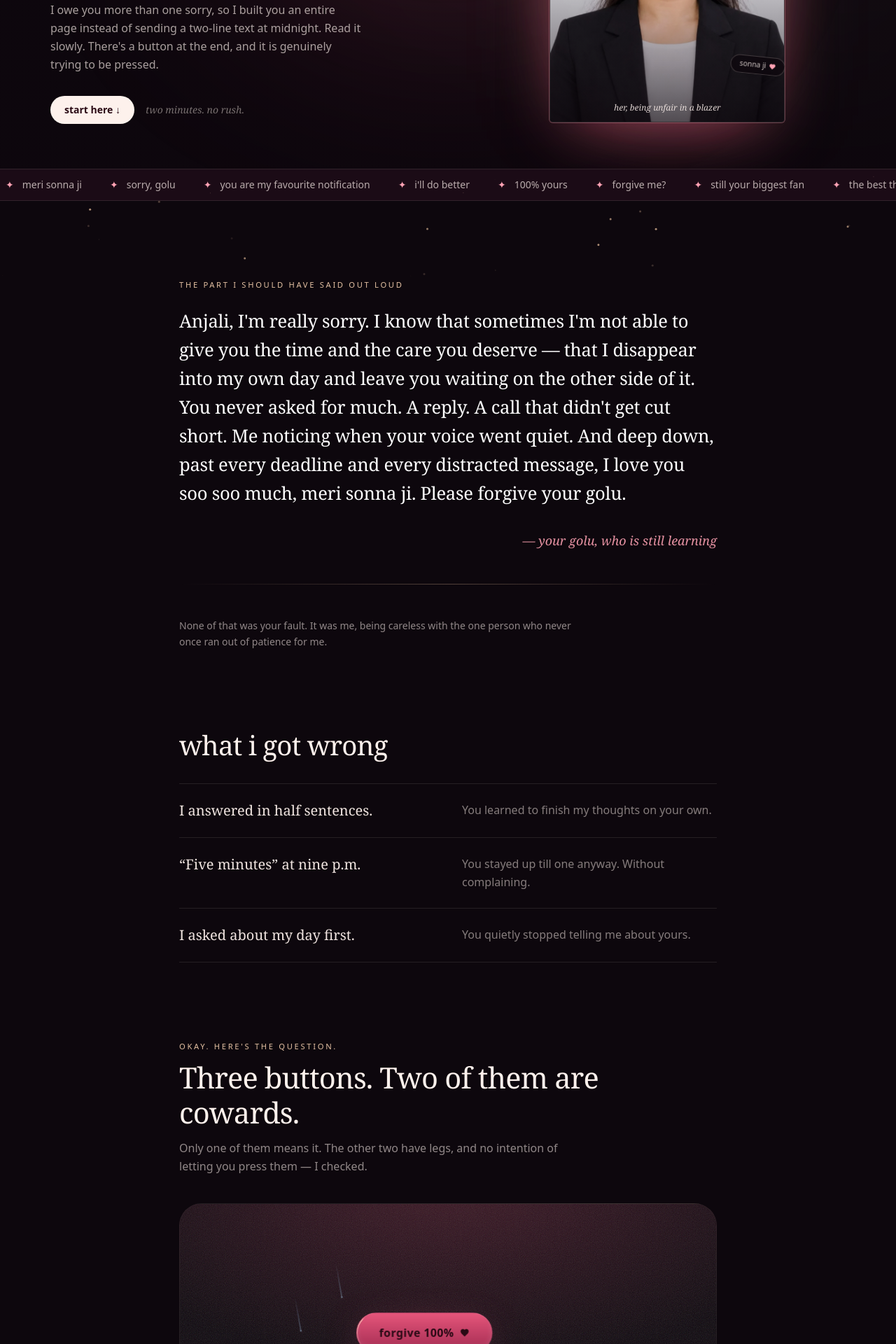
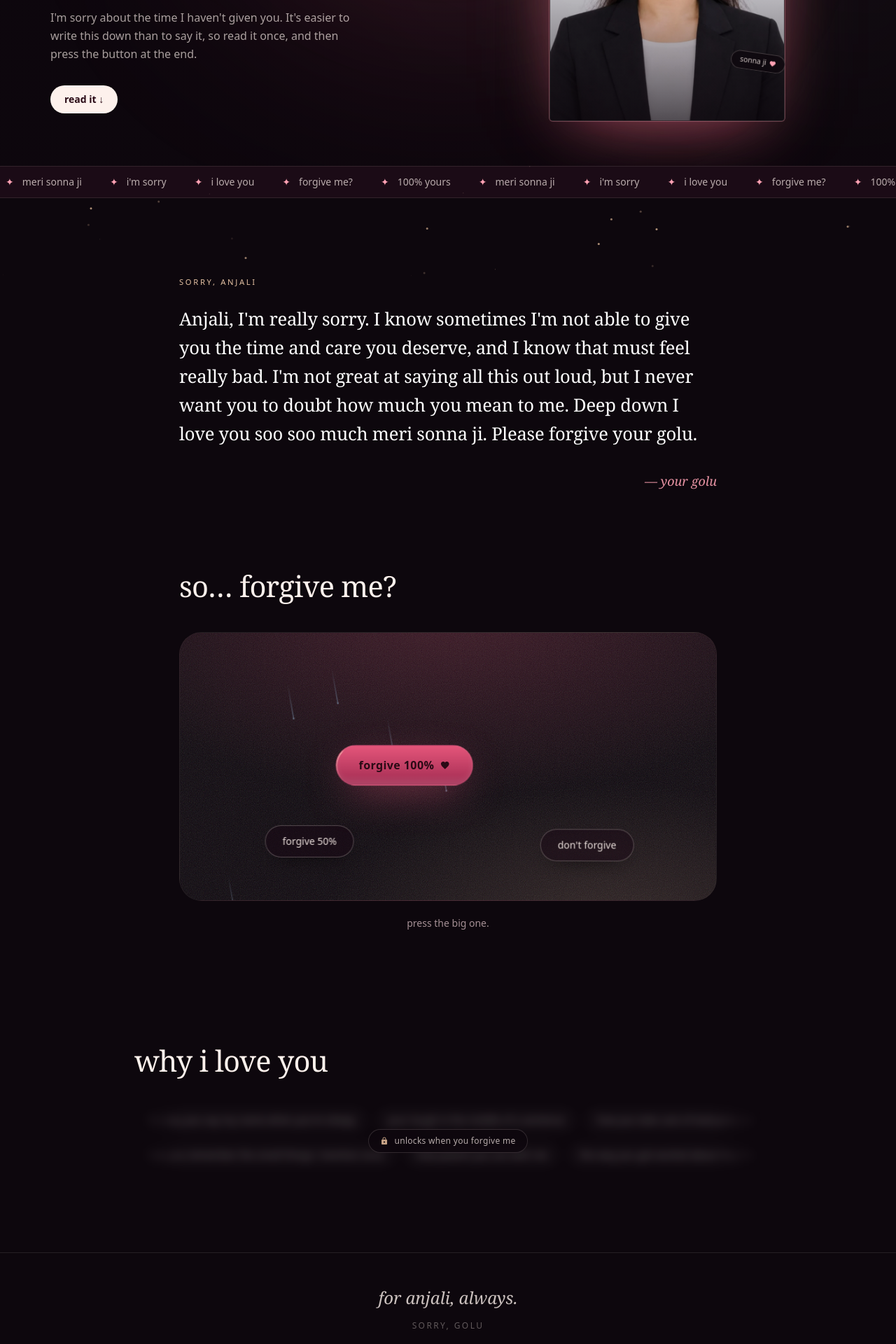
Before and after one commit to ayushshukla7777/sorry-anjali, a React (Vite) app: page / in a window 1280 px wide. Shown: the part 400-2320 px from the top of the page at 70% size. Built offline with nearby package versions, Linux system fonts and the light colour scheme.

Commit message:
trim the extra copy: drop promises and wrongs, plainer letter, cleaner header

```diff
--- a/src/App.jsx
+++ b/src/App.jsx
@@ -15,60 +15,24 @@ import { TextGenerateEffect } from "@/components/ui/text-generate-effect"
 
 const STRIP = [
   "meri sonna ji",
-  "sorry, golu",
-  "you are my favourite notification",
-  "i'll do better",
+  "i'm sorry",
+  "i love you",
+  "forgive me?",
   "100% yours",
-  "forgive me?",
-  "still your biggest fan",
-  "the best thing in my phone",
-]
-
-const WRONGS = [
-  {
-    did: "I answered in half sentences.",
-    got: "You learned to finish my thoughts on your own.",
-  },
-  {
-    did: "“Five minutes” at nine p.m.",
-    got: "You stayed up till one anyway. Without complaining.",
-  },
-  {
-    did: "I asked about my day first.",
-    got: "You quietly stopped telling me about yours.",
-  },
 ]
 
 const LETTER =
-  "Anjali, I'm really sorry. I know that sometimes I'm not able to give you the time and the care you deserve — that I disappear into my own day and leave you waiting on the other side of it. You never asked for much. A reply. A call that didn't get cut short. Me noticing when your voice went quiet. And deep down, past every deadline and every distracted message, I love you soo soo much, meri sonna ji. Please forgive your golu."
-
-const PROMISES = [
-  "Your call comes before the next commit.",
-  "No phone after eleven. You get the last hour of my day, not the leftovers.",
-  "Sunday is yours. Not “mostly” — yours.",
-  "I ask about your day before I talk about mine.",
-  "I say thank you for the small things, out loud, every single time.",
-  "When I'm overwhelmed I tell you. I don't go quiet on you.",
-  "I remember the things you mention once, in passing.",
-  "I show up on time, or I tell you why before you have to ask.",
-  "Your bad days get my full attention, not my “we'll talk tomorrow”.",
-  "I apologise properly — no “but”, no defending, no score-keeping.",
-  "I brag about you to people who have never met you.",
-  "I choose you again on the boring days. Especially the boring days.",
-]
+  "Anjali, I'm really sorry. I know sometimes I'm not able to give you the time and care you deserve, and I know that must feel really bad. I'm not great at saying all this out loud, but I never want you to doubt how much you mean to me. Deep down I love you soo soo much meri sonna ji. Please forgive your golu."
 
 const REASONS = [
   "the way you say my name when you're sleepy",
-  "your laugh arriving in the middle of a sentence",
-  "how you carry everyone and forget to sit down",
-  "your terrible, perfect puns",
-  "the way you fight for the small things",
-  "how you remember what I said once, in passing",
-  "your handwriting on the note stuck to the fridge",
-  "the little noise you make when the tea is good",
-  "how brave you are and how little you ask for",
-  "your patience with a boy who is still learning",
-  "the fact that you're reading this at all",
+  "your laugh in the middle of a sentence",
+  "how you take care of everyone and forget yourself",
+  "your terrible puns",
+  "how you remember the small things i mention once",
+  "how patient you are with me",
+  "the way you get excited about tiny things",
+  "your voice when you're telling me about your day",
 ]
 
 function Gate({ open, children, label }) {
@@ -196,7 +160,7 @@ export default function App() {
         <Particles className="absolute inset-0" quantity={70} size={0.5} color="#f4c9a4" ease={70} />
       </div>
 
-      <header className="fixed inset-x-0 top-0 z-50">
+      <header className="fixed inset-x-0 top-0 z-50 border-b border-cream/[0.07] bg-night/80 backdrop-blur-xl">
         <div className="shell flex items-center justify-between py-4">
           <span className="hand text-lg text-cream/65">for anjali</span>
           <div className="flex items-center gap-2.5 rounded-full border border-cream/10 bg-night/55 px-3.5 py-1.5 backdrop-blur-md">
@@ -222,7 +186,7 @@ export default function App() {
           <div className="grid items-center gap-10 lg:grid-cols-[1.05fr_0.95fr] lg:gap-16">
             <div>
               <BlurFade delay={0.05} direction="up">
-                <p className="eyebrow">a small apology · built at 1 a.m. · for anjali</p>
+                <p className="eyebrow">for anjali</p>
               </BlurFade>
 
               <BlurFade delay={0.15} direction="up">
@@ -246,9 +210,8 @@ export default function App() {
 
               <BlurFade delay={0.3} direction="up">
                 <p className="mt-6 max-w-md text-[0.95rem] leading-relaxed text-cream/65 sm:text-base">
-                  I owe you more than one sorry, so I built you an entire page instead of sending
-                  a two-line text at midnight. Read it slowly. There's a button at the end, and it
-                  is genuinely trying to be pressed.
+                  I'm sorry about the time I haven't given you. It's easier to write this down
+                  than to say it, so read it once, and then press the button at the end.
                 </p>
               </BlurFade>
 
@@ -258,9 +221,8 @@ export default function App() {
                     href="#letter"
                     className="rounded-full bg-cream px-5 py-2.5 text-sm font-semibold text-[#2a0a15] transition-transform hover:-translate-y-0.5"
                   >
-                    start here ↓
+                    read it ↓
                   </a>
-                  <span className="hand text-sm text-cream/45">two minutes. no rush.</span>
                 </div>
               </BlurFade>
             </div>
@@ -277,9 +239,6 @@ export default function App() {
                     className="block w-full object-cover"
                   />
                   <div className="absolute inset-0 bg-gradient-to-t from-night/70 via-transparent to-transparent" />
-                  <p className="hand absolute inset-x-0 bottom-3 text-center text-xs text-cream/85">
-                    her, being unfair in a blazer
-                  </p>
                 </div>
                 <div className="animate-hover-heart absolute -top-2 -left-3 -rotate-6 rounded-full bg-rose px-3 py-1 text-[0.65rem] font-semibold text-[#3a0d1c] shadow-lg sm:-left-6">
                   my favourite person
@@ -311,7 +270,7 @@ export default function App() {
         <div className="shell">
           <div className="mx-auto max-w-3xl">
             <BlurFade inView direction="up">
-              <p className="eyebrow">the part i should have said out loud</p>
+              <p className="eyebrow">sorry, anjali</p>
             </BlurFade>
 
             <BlurFade inView delay={0.08} direction="up">
@@ -325,44 +284,9 @@ export default function App() {
             </BlurFade>
 
             <BlurFade inView delay={0.2} direction="up">
-              <p className="hand mt-8 text-right text-lg text-rose/90">
-                — your golu, who is still learning
-              </p>
+              <p className="hand mt-8 text-right text-lg text-rose/90">— your golu</p>
             </BlurFade>
 
-            <div className="hairline my-12" />
-
-            <BlurFade inView direction="up">
-              <p className="max-w-xl text-sm leading-relaxed text-cream/55">
-                None of that was your fault. It was me, being careless with the one person who
-                never once ran out of patience for me.
-              </p>
-            </BlurFade>
-          </div>
-        </div>
-      </section>
-
-      {/* ───────────────────────── what i got wrong ───────────────────────── */}
-      <section className="relative z-10 pb-20 sm:pb-28">
-        <div className="shell">
-          <div className="mx-auto max-w-3xl">
-            <BlurFade inView direction="up">
-              <h2 className="text-3xl sm:text-[2.4rem]">what i got wrong</h2>
-            </BlurFade>
-            <ul className="mt-8 border-y border-cream/10">
-              {WRONGS.map((w, i) => (
-                <li key={w.did} className="border-b border-cream/10 last:border-b-0">
-                  <BlurFade inView delay={i * 0.08} direction="up">
-                    <div className="grid gap-1 py-6 sm:grid-cols-2 sm:gap-10">
-                      <p className="font-display text-lg text-cream/95 sm:text-xl">{w.did}</p>
-                      <p className="text-sm leading-relaxed text-cream/50 sm:text-base">
-                        {w.got}
-                      </p>
-                    </div>
-                  </BlurFade>
-                </li>
-              ))}
-            </ul>
           </div>
         </div>
       </section>
@@ -372,14 +296,7 @@ export default function App() {
         <div className="shell">
           <div className="mx-auto max-w-3xl">
             <BlurFade inView direction="up">
-              <p className="eyebrow">okay. here's the question.</p>
-              <h2 className="mt-3 text-3xl sm:text-[2.6rem]">
-                Three buttons. Two of them are cowards.
-              </h2>
-              <p className="mt-3 max-w-xl text-sm leading-relaxed text-cream/55 sm:text-base">
-                Only one of them means it. The other two have legs, and no intention of letting
-                you press them — I checked.
-              </p>
+              <h2 className="text-3xl sm:text-[2.6rem]">so… forgive me?</h2>
             </BlurFade>
 
             <div className="mt-10">
@@ -388,7 +305,7 @@ export default function App() {
                   <Heart className="mx-auto size-9 text-rose" />
                   <h3 className="mt-3 text-2xl">you already forgave me</h3>
                   <p className="mx-auto mt-2 max-w-sm text-sm text-cream/60">
-                    Thank you again, sonna ji. The menu is still here if you want it.
+                    Thank you, sonna ji.
                   </p>
                   <button
                     type="button"
@@ -403,38 +320,6 @@ export default function App() {
               )}
             </div>
 
-            <p className="mt-6 text-center text-[0.7rem] tracking-wide text-cream/35">
-              warning: this section is rigged in your favour.
-            </p>
-          </div>
-        </div>
-      </section>
-
-      {/* ───────────────────────── promises (unlocks) ───────────────────────── */}
-      <section id="promises" className="relative z-10 scroll-mt-20 pb-24 sm:pb-28">
-        <div className="shell">
-          <div className="mx-auto max-w-4xl">
-            <BlurFade inView direction="up">
-              <p className="eyebrow">not big promises. boring ones, kept.</p>
-              <h2 className="mt-3 text-3xl sm:text-[2.6rem]">twelve promises</h2>
-            </BlurFade>
-
-            <Gate open={forgiven} label="unlocks when you forgive me">
-              <ol className="mt-10 grid gap-x-12 gap-y-0 sm:grid-cols-2">
-                {PROMISES.map((p, i) => (
-                  <li key={p} className="border-b border-cream/10 py-5">
-                    <div className="flex gap-4">
-                      <span className="mt-1 text-[0.65rem] tracking-[0.18em] text-gold/60">
-                        {String(i + 1).padStart(2, "0")}
-                      </span>
-                      <p className="text-sm leading-relaxed text-cream/75 sm:text-[0.95rem]">
-                        {p}
-                      </p>
-                    </div>
-                  </li>
-                ))}
-              </ol>
-            </Gate>
           </div>
         </div>
       </section>
@@ -444,14 +329,13 @@ export default function App() {
         <div className="shell">
           <div className="mx-auto max-w-4xl">
             <BlurFade inView direction="up">
-              <p className="eyebrow">a list i should say out loud more often</p>
-              <h2 className="mt-3 text-3xl sm:text-[2.6rem]">why i love you</h2>
+              <h2 className="text-3xl sm:text-[2.6rem]">why i love you</h2>
             </BlurFade>
 
-            <Gate open={forgiven} label="also unlocks when you forgive me">
-              <div className="relative mt-10 flex flex-col gap-3 overflow-hidden py-2 [mask-image:linear-gradient(to_right,transparent,black_8%,black_92%,transparent)]">
+            <Gate open={forgiven} label="unlocks when you forgive me">
+              <div className="relative mt-8 flex flex-col gap-3 overflow-hidden py-2 [mask-image:linear-gradient(to_right,transparent,black_8%,black_92%,transparent)]">
                 <Marquee reverse pauseOnHover className="[--duration:34s] [--gap:0.75rem] p-0">
-                  {REASONS.slice(0, 6).map((r) => (
+                  {REASONS.slice(0, 4).map((r) => (
                     <span
                       key={r}
                       className="rounded-full border border-cream/12 bg-cream/[0.04] px-4 py-2 text-sm whitespace-nowrap text-cream/75"
@@ -461,7 +345,7 @@ export default function App() {
                   ))}
                 </Marquee>
                 <Marquee pauseOnHover className="[--duration:38s] [--gap:0.75rem] p-0">
-                  {REASONS.slice(6).map((r) => (
+                  {REASONS.slice(4).map((r) => (
                     <span
                       key={r}
                       className="rounded-full border border-cream/12 bg-cream/[0.04] px-4 py-2 text-sm whitespace-nowrap text-cream/75"
@@ -471,10 +355,6 @@ export default function App() {
                   ))}
                 </Marquee>
               </div>
-
-              <p className="hand mt-8 text-center text-base text-cream/50 sm:text-lg">
-                and about a hundred more i'll tell you in person, one bad day at a time.
-              </p>
             </Gate>
           </div>
         </div>
@@ -484,10 +364,7 @@ export default function App() {
       <footer className="relative z-10 border-t border-cream/10 py-12">
         <div className="shell flex flex-col items-center gap-4 text-center">
           <p className="hand text-2xl text-cream/80">for anjali, always.</p>
-          <p className="max-w-md text-xs leading-relaxed text-cream/40">
-            made slowly, on purpose, at 1 a.m. — no templates, no shortcuts, only one very sorry
-            golu · 21 november 2026
-          </p>
+          <p className="text-xs tracking-[0.2em] text-cream/35 uppercase">sorry, golu</p>
           {forgiven && (
             <button
               type="button"
--- a/src/components/ForgiveArena.jsx
+++ b/src/components/ForgiveArena.jsx
@@ -6,14 +6,10 @@ import { Meteors } from "@/components/ui/meteors"
 import { ShimmerButton } from "@/components/ui/shimmer-button"
 
 const TAUNTS = [
-  "nope. that one has legs.",
-  "it ran. it always runs.",
-  "you're only making the big one bigger 😌",
-  "the 100% one is right there, sonna ji.",
-  "catch it with your heart, not your cursor.",
-  "this button has filed a restraining order.",
-  "almost! (no it wasn't)",
-  "try the shiny one. it *wants* to be pressed.",
+  "nope. try the big one.",
+  "it moved again.",
+  "the big one works.",
+  "almost, sonna ji.",
 ]
 
 const REDUCED = () =>
@@ -182,10 +178,8 @@ export function ForgiveArena({ forgiven, onForgive }) {
 
   const hint =
     attempts === 0
-      ? "three buttons. only one of them will hold still."
-      : attempts < 3
-        ? `${attempts} attempt${attempts > 1 ? "s" : ""}. those two are not going to happen.`
-        : `${attempts} attempts. okay — the shiny one is genuinely trying its best.`
+      ? "press the big one."
+      : `${attempts} attempt${attempts > 1 ? "s" : ""}. it never works.`
 
   return (
     <div className="relative">
--- a/src/components/YayDialog.jsx
+++ b/src/components/YayDialog.jsx
@@ -8,19 +8,13 @@ const ITEMS = [
     id: "letter",
     kicker: "01",
     label: "read the letter again",
-    hint: "the part i should have said out loud",
-  },
-  {
-    id: "promises",
-    kicker: "02",
-    label: "my twelve promises",
-    hint: "small, boring, kept — not big and forgotten",
+    hint: "what i wanted to say",
   },
   {
     id: "reasons",
-    kicker: "03",
+    kicker: "02",
     label: "why i love you",
-    hint: "a list that could honestly be longer",
+    hint: "a few of the reasons",
   },
 ]
 
@@ -72,9 +66,7 @@ export function YayDialog({ open, onClose, onPoppers, onJump }) {
                 <Heart className="inline size-7 align-baseline text-rose sm:size-8" />
               </h2>
               <p className="mt-3 max-w-md text-sm leading-relaxed text-cream/70">
-                A hundred percent. Not fifty, not ninety-nine. Thank you, meri sonna ji — you
-                have no idea how much lighter that makes me. Pick something from the menu, or
-                just close this and stay a while.
+                Thank you, meri sonna ji. Pick anything from the menu, or just close this.
               </p>
 
               <div className="mt-6 space-y-2">
@@ -103,7 +95,7 @@ export function YayDialog({ open, onClose, onPoppers, onJump }) {
                   onClick={onPoppers}
                   className="group flex w-full cursor-pointer items-center gap-4 rounded-2xl border border-rose/25 bg-rose/[0.08] px-4 py-3.5 text-left transition-all hover:border-rose/60 hover:bg-rose/[0.14]"
                 >
-                  <span className="text-[0.65rem] tracking-[0.2em] text-gold/70">04</span>
+                  <span className="text-[0.65rem] tracking-[0.2em] text-gold/70">03</span>
                   <span className="flex-1">
                     <span className="block text-sm font-medium text-cream">
                       one more round of poppers
@@ -120,7 +112,7 @@ export function YayDialog({ open, onClose, onPoppers, onJump }) {
               </div>
 
               <div className="mt-6 flex items-center justify-between gap-4 border-t border-cream/10 pt-4">
-                <p className="hand text-sm text-cream/55">ps. i meant every single word.</p>
+                <p className="hand text-sm text-cream/55">i meant all of it.</p>
                 <button
                   type="button"
                   onClick={onClose}
```
Also changed, not shown: index.html (+3 -3 lines), 1 other file (tests, documents, lock files or other folders).
